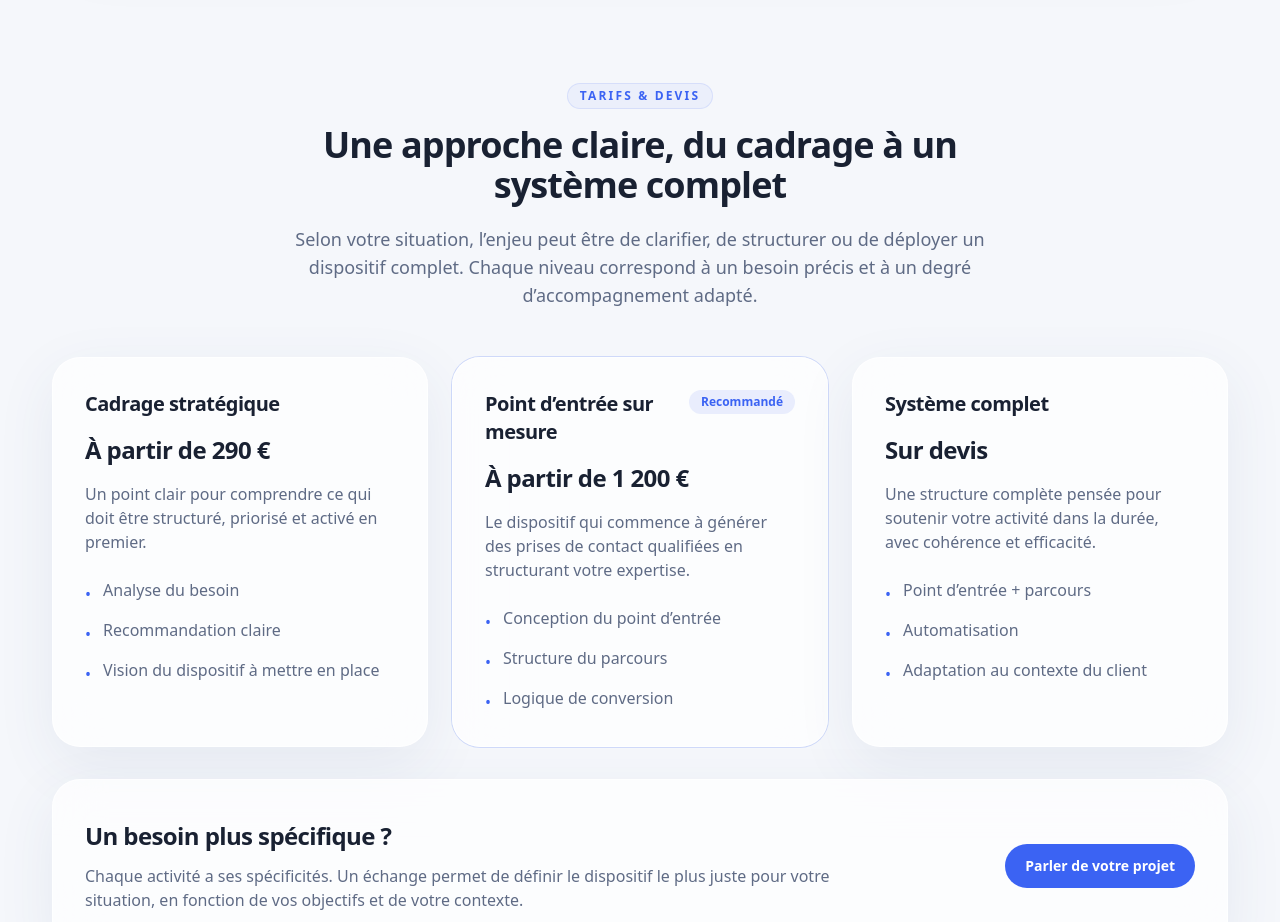
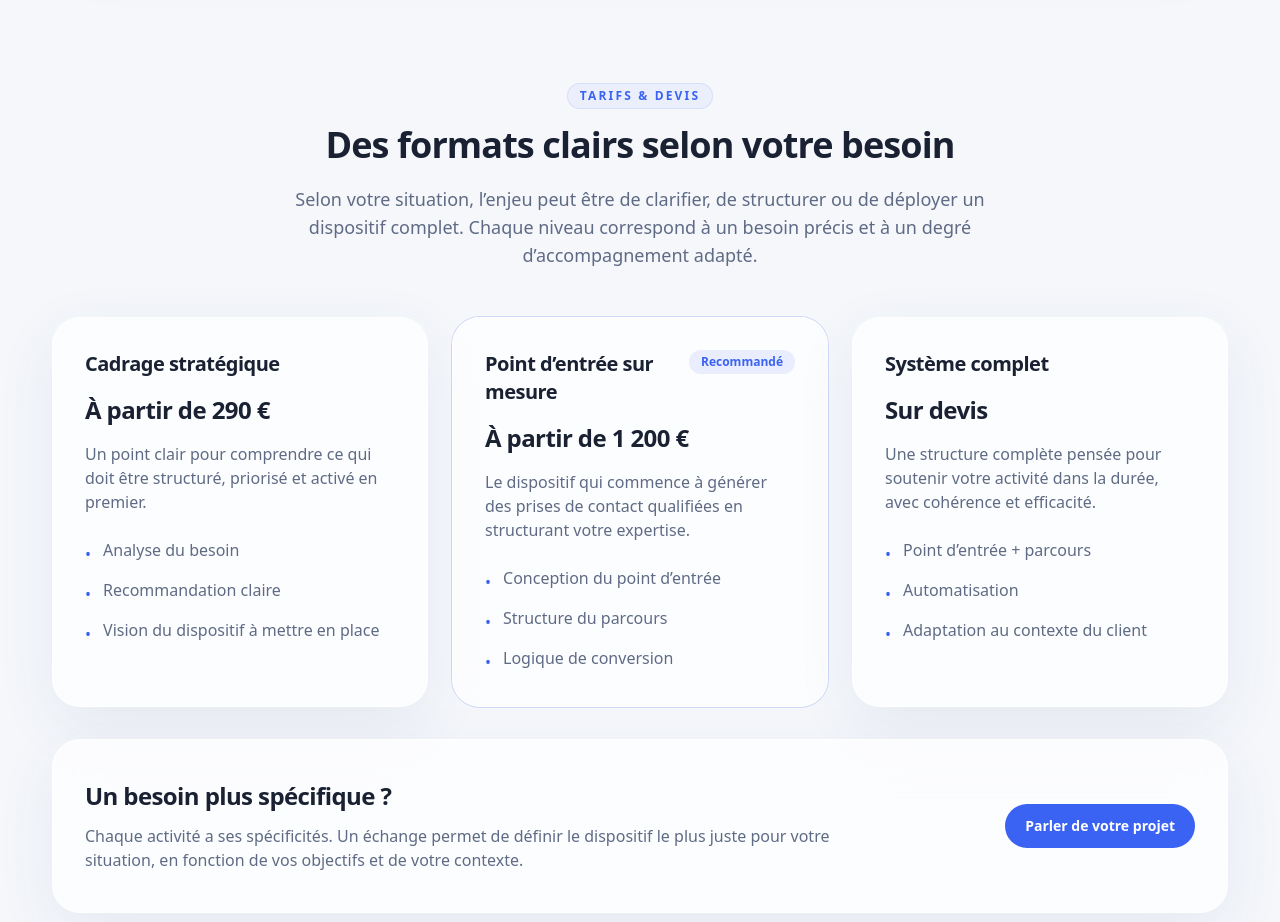
Before and after one commit to arnaudcrestey/portail-site-vitrine, a Next.js app: page / in a window 1280 px wide. Shown: the part 2420-3342 px from the top of the page. Built offline with nearby package versions, Linux system fonts and the light colour scheme.

Commit message:
Update pricing.tsx

```diff
--- a/components/pricing.tsx
+++ b/components/pricing.tsx
@@ -46,7 +46,7 @@ export function PricingSection() {
           <span className="section-eyebrow">Tarifs & devis</span>
 
 <h2 className="mt-4 text-3xl font-semibold tracking-tight text-ink sm:text-4xl">
-  Une approche claire, du cadrage à un système complet
+ Des formats clairs selon votre besoin
 </h2>
 
 <p className="mt-5 text-base leading-8 text-slate sm:text-lg">
```
